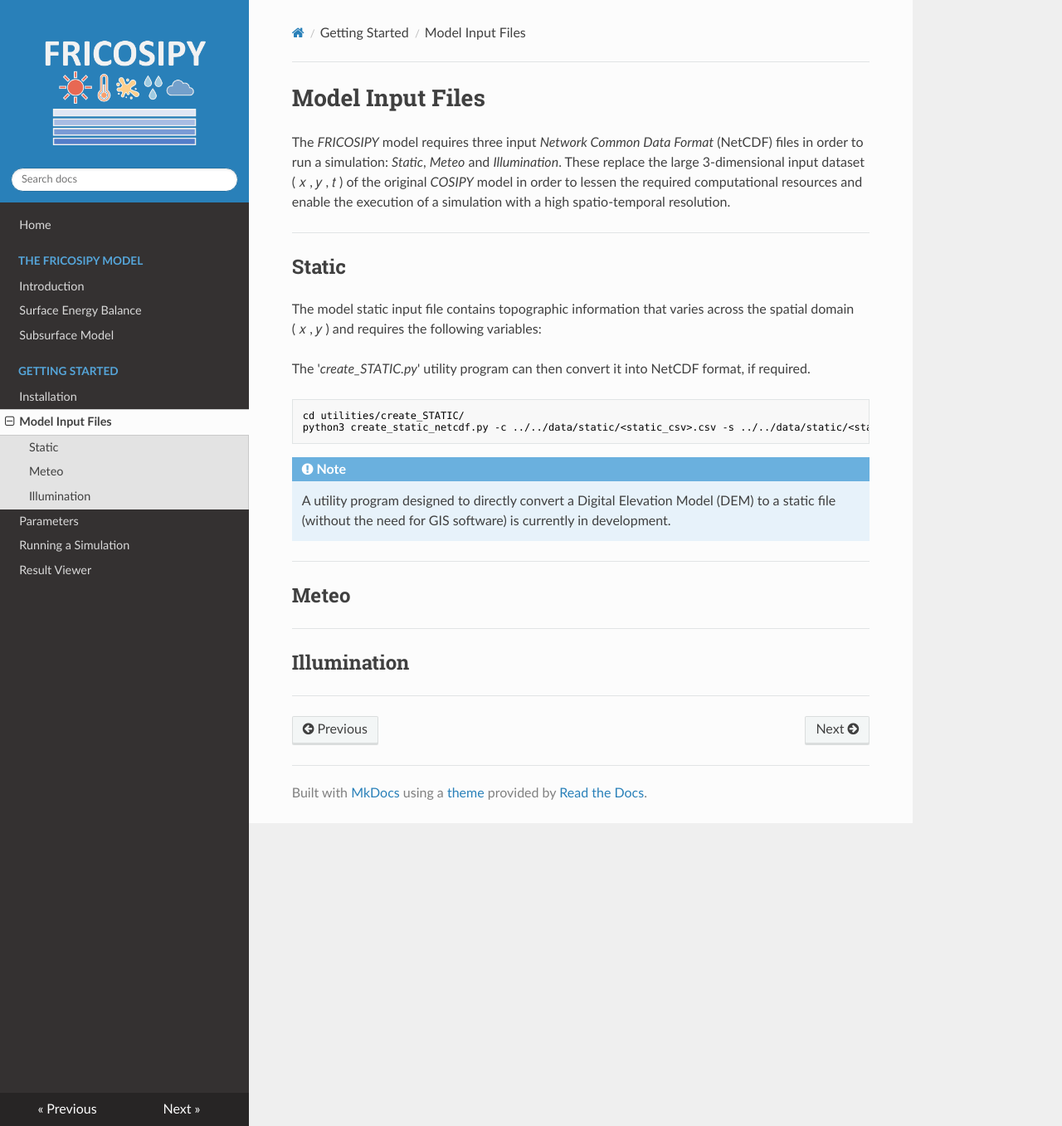
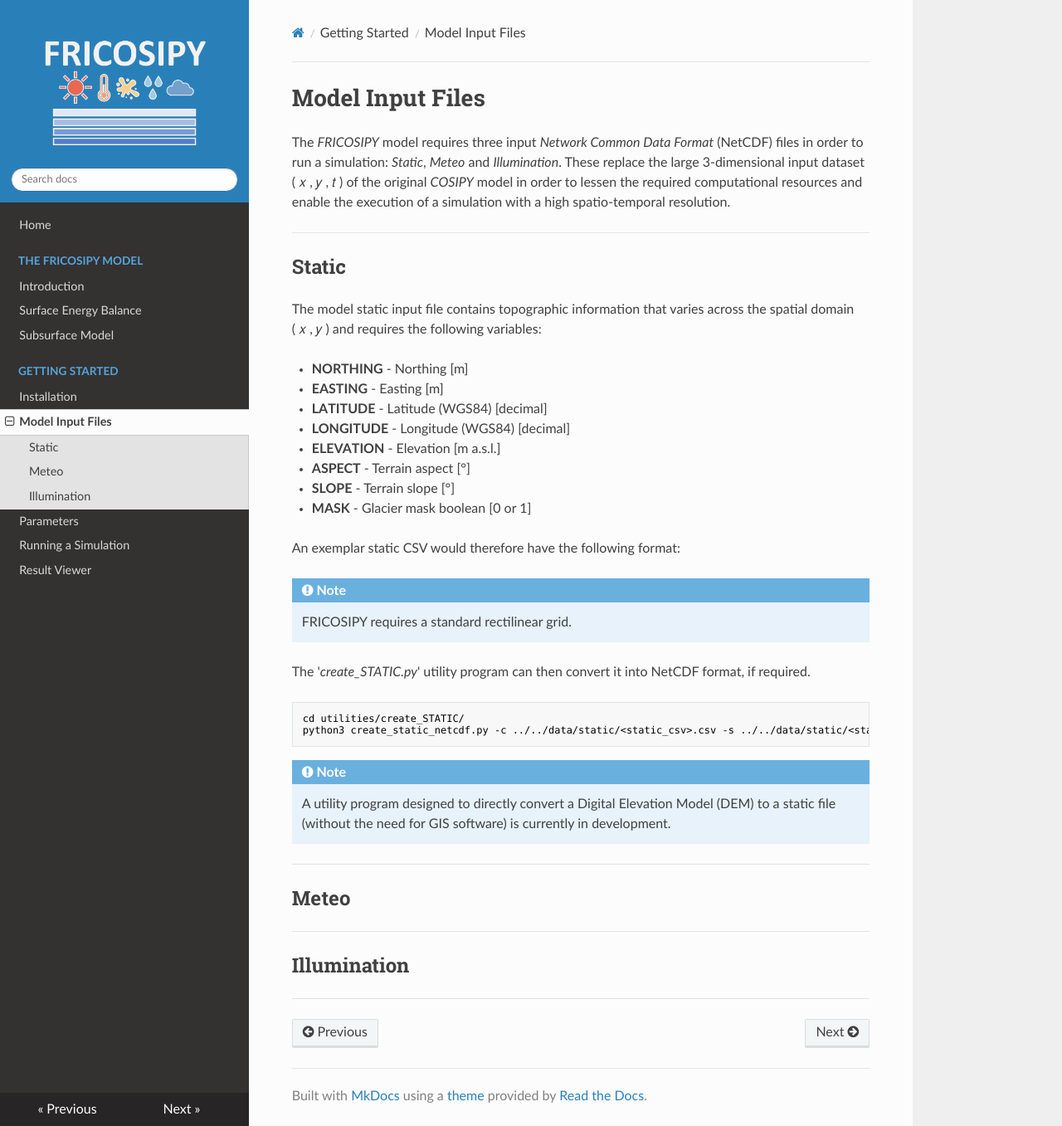
Before and after one commit to MarcusGastaldello/FRICOSIPY, an MkDocs documentation site: the page built from docs/model_input_files.md, in a window 1280 px wide and 1357 px high. Shown: the whole window at 83% size. Built offline with MkDocs 1.6.1, drawn with Linux system fonts in a browser that asks for light colours; nearby versions of some CDN libraries.

Commit message:
Update model_input_files.md

```diff
--- a/docs/model_input_files.md
+++ b/docs/model_input_files.md
@@ -9,6 +9,20 @@
 The model static input file contains topographic information that varies across the spatial domain
 ( 𝑥 , 𝑦 ) and requires the following variables:
 
+* **NORTHING** - Northing [m]
+* **EASTING** - Easting [m]
+* **LATITUDE** - Latitude (WGS84) [decimal]
+* **LONGITUDE** - Longitude (WGS84) [decimal]
+* **ELEVATION** - Elevation [m a.s.l.]
+* **ASPECT** - Terrain aspect [°]
+* **SLOPE** - Terrain slope [°]
+* **MASK** - Glacier mask boolean [0 or 1]
+
+An exemplar static CSV would therefore have the following format:
+
+
+!!! note
+    FRICOSIPY requires a standard rectilinear grid.
 
 The '*create_STATIC.py*' utility program can then convert it into NetCDF format, if required.
 
```
